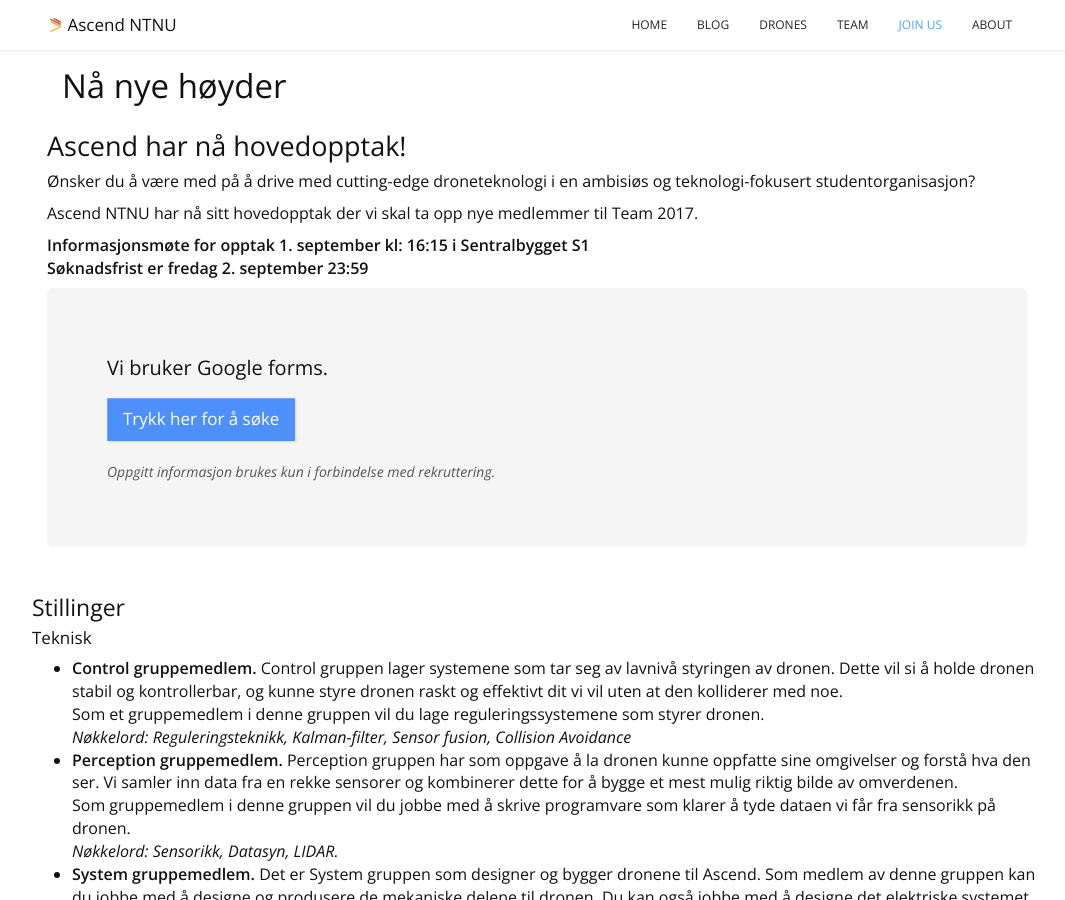
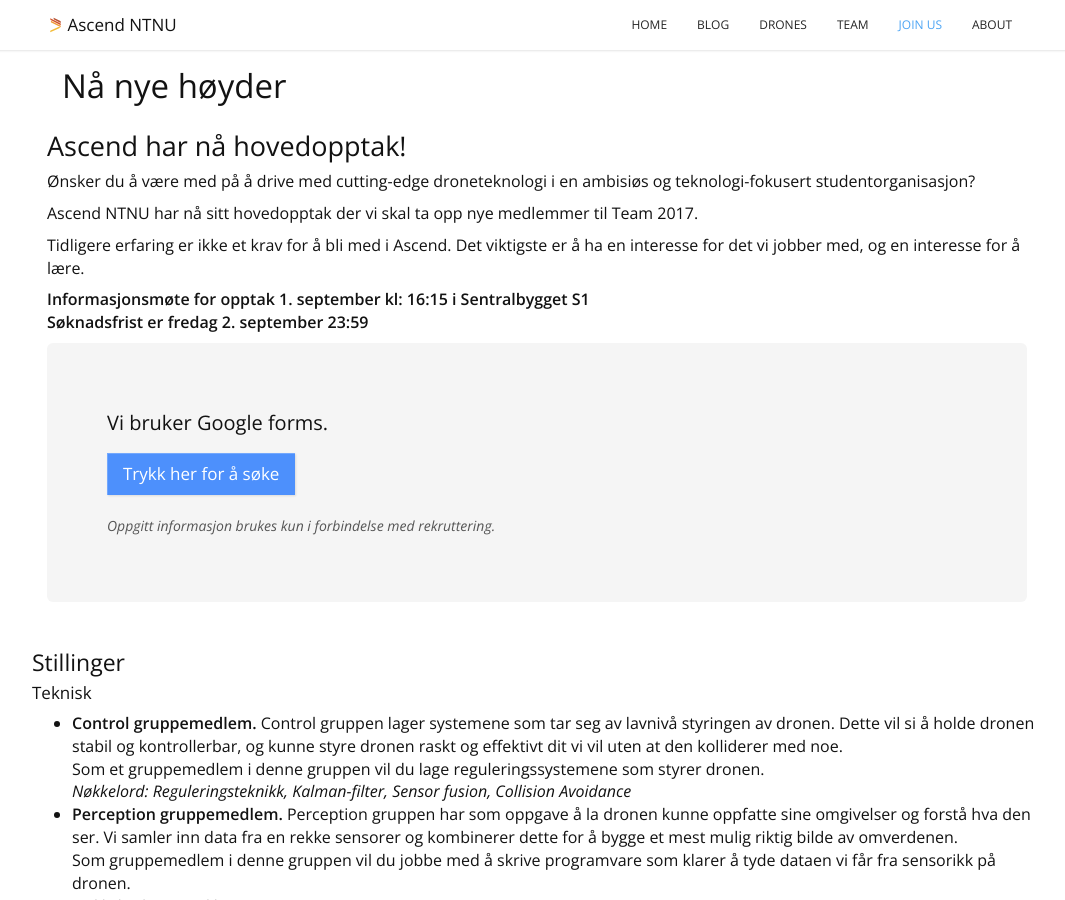
Before and after one commit to AscendNTNU/AscendNTNU.github.io, a Jekyll site: the page built from join.html, in a window 1280 px wide and 900 px high. Shown: the whole window, without its empty margins (103-1168 px from the left). Built offline with Jekyll 4.4.1, drawn with Linux system fonts in a browser that asks for light colours.

Commit message:
Oppdaterte join side

```diff
--- a/join.html
+++ b/join.html
@@ -14,6 +14,9 @@ permalink: /join/
 			</p>
 			<p>
 				Ascend NTNU har nå sitt hovedopptak der vi skal ta opp nye medlemmer til Team 2017.
+			</p>
+			<p>
+				Tidligere erfaring er ikke et krav for å bli med i Ascend. Det viktigste er å ha en interesse for det vi jobber med, og en interesse for å lære.
 			</p>
 			<p>
 				<strong>Informasjonsmøte for opptak 1. september kl: 16:15 i Sentralbygget S1</strong>
```
